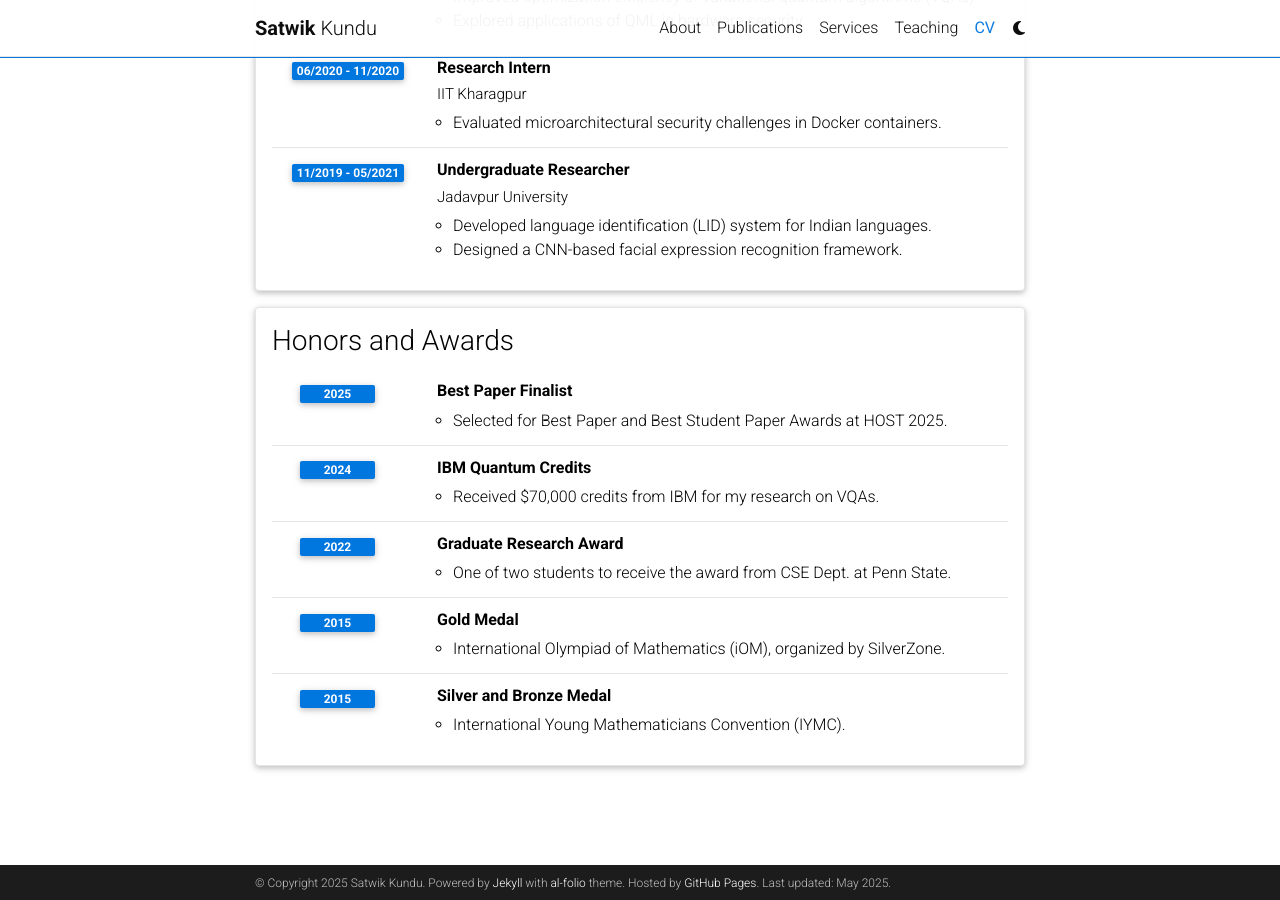
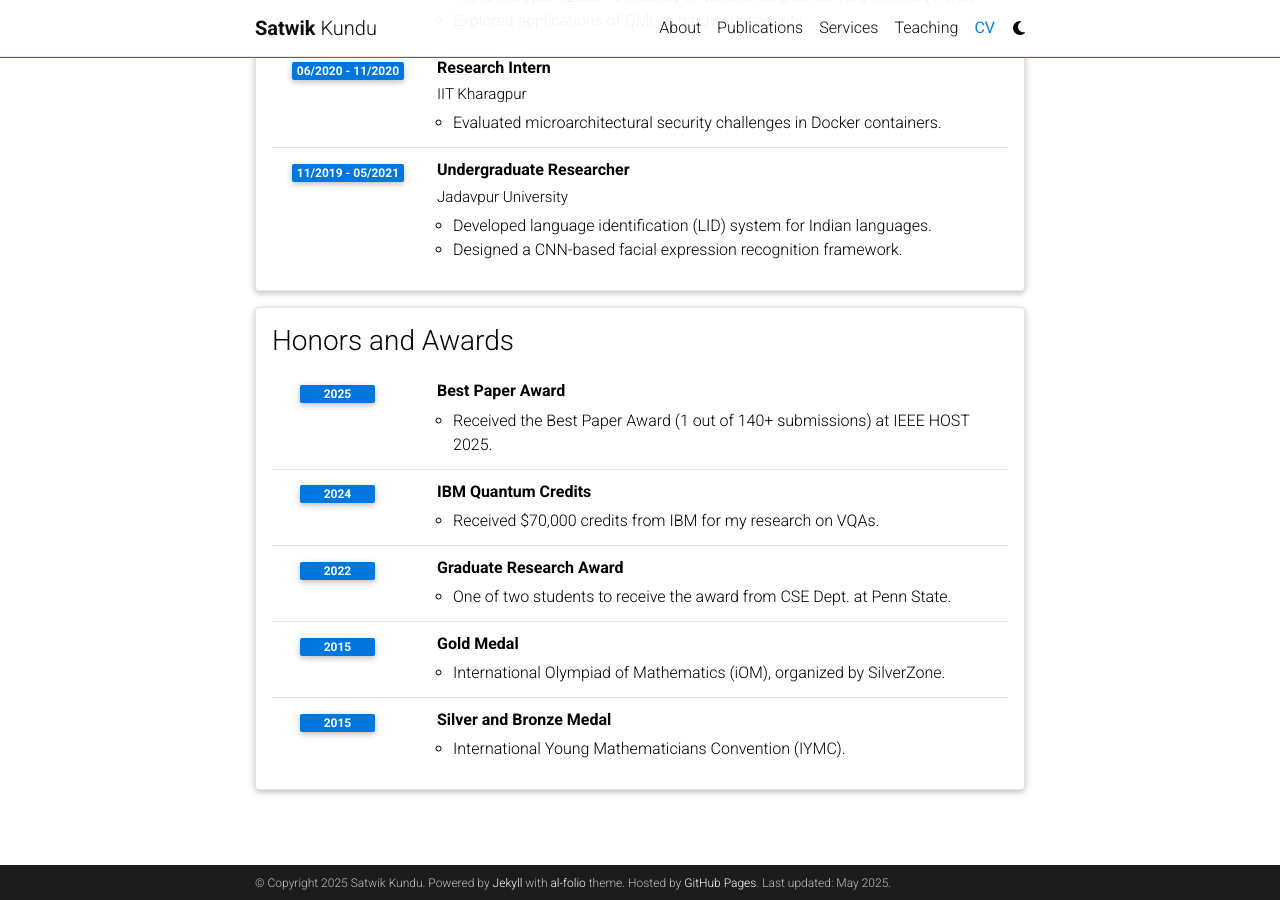
Before and after one commit to satwik-kundu/satwik-kundu.github.io, a Jekyll site: the page built from _pages/cv.md, in a window 1280 px wide and 900 px high, scrolled down 811 px. Built offline with Jekyll 4.4.1, drawn with Linux system fonts in a browser that asks for light colours; comment, search, counter and statistics services are not loaded; a style sheet for code colours, icons or effects is not loaded.

Commit message:
minor updates

```diff
--- a/_data/cv.yml
+++ b/_data/cv.yml
@@ -56,9 +56,9 @@
   type: time_table
   contents:
     - year: 2025
-      title: Best Paper Finalist
+      title: Best Paper Award
       items:
-        - Selected for Best Paper and Best Student Paper Awards at HOST 2025.
+        - Received the Best Paper Award (1 out of 140+ submissions) at IEEE HOST 2025.
     - year: 2024
       title: IBM Quantum Credits
       items:
```
Also changed, not shown: 1 other file.
